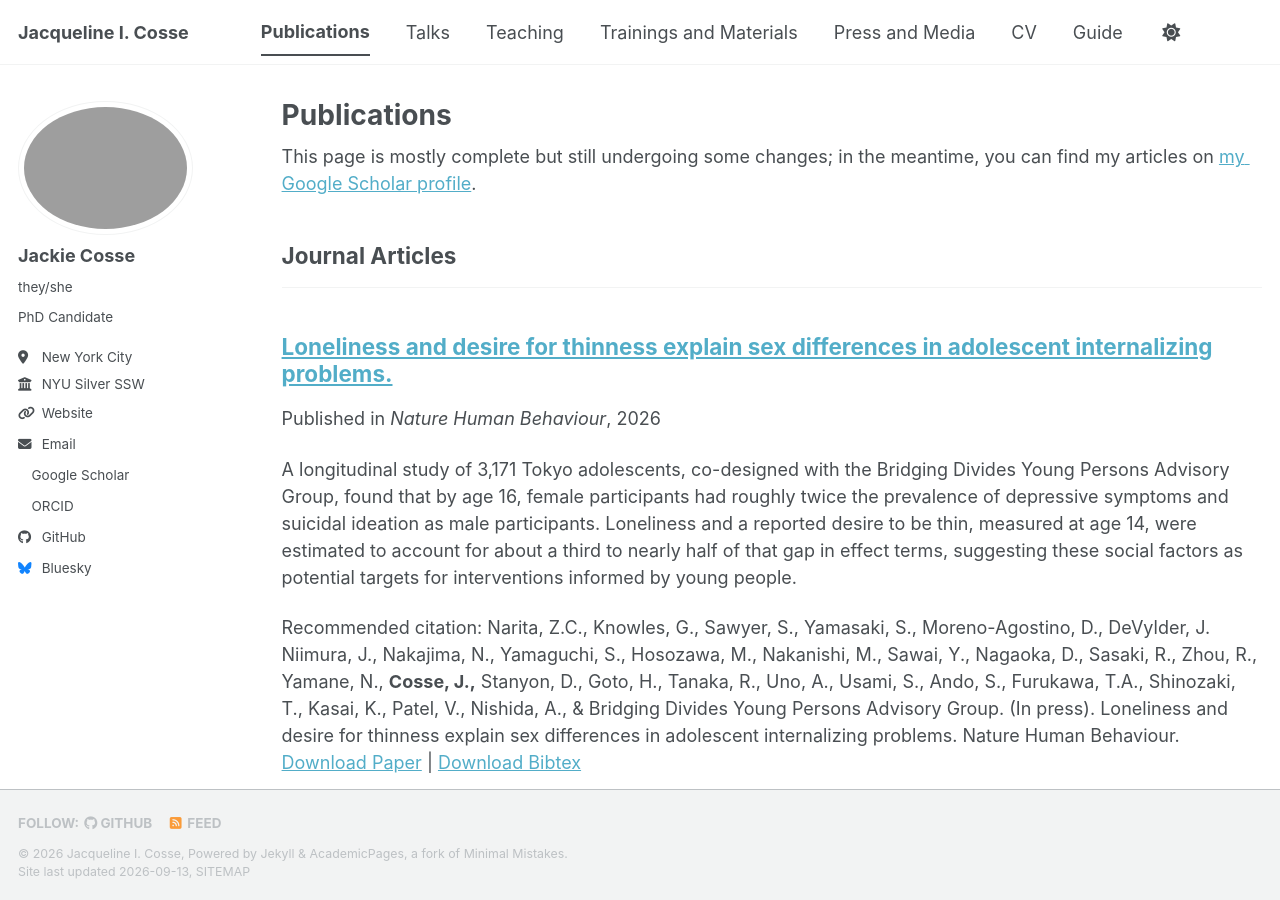
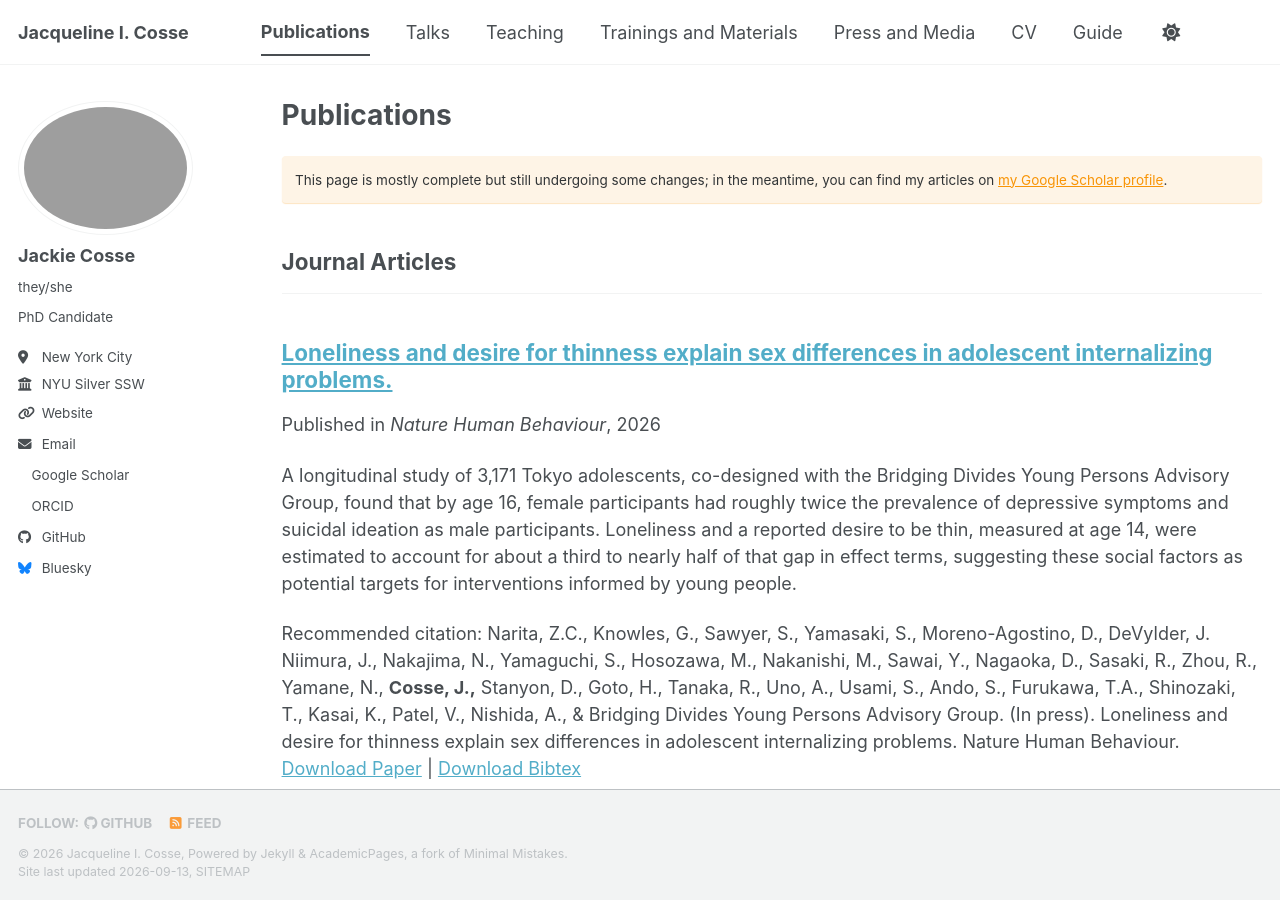
Before and after one commit to jackiecosse/jackiecosse.com, a Jekyll site: the page built from _pages/publications.html, in a window 1280 px wide and 900 px high. Built offline with Jekyll 4.4.1, drawn with Linux system fonts in a browser that asks for light colours; a style sheet for code colours, icons or effects is not loaded.

Commit message:
Update publications.html [construction msg notice warning]

```diff
--- a/_pages/publications.html
+++ b/_pages/publications.html
@@ -6,7 +6,7 @@ author_profile: true
 ---
 
 {% if site.author.googlescholar %}
-  <div class="wordwrap">This page is mostly complete but still undergoing some changes; in the meantime, you can find my articles on <a href="{{site.author.googlescholar}}">my Google Scholar profile</a>.</div>
+  <div class="wordwrap notice--warning">This page is mostly complete but still undergoing some changes; in the meantime, you can find my articles on <a href="{{site.author.googlescholar}}">my Google Scholar profile</a>.</div>
 {% endif %}
 
 {% include base_path %}
```
